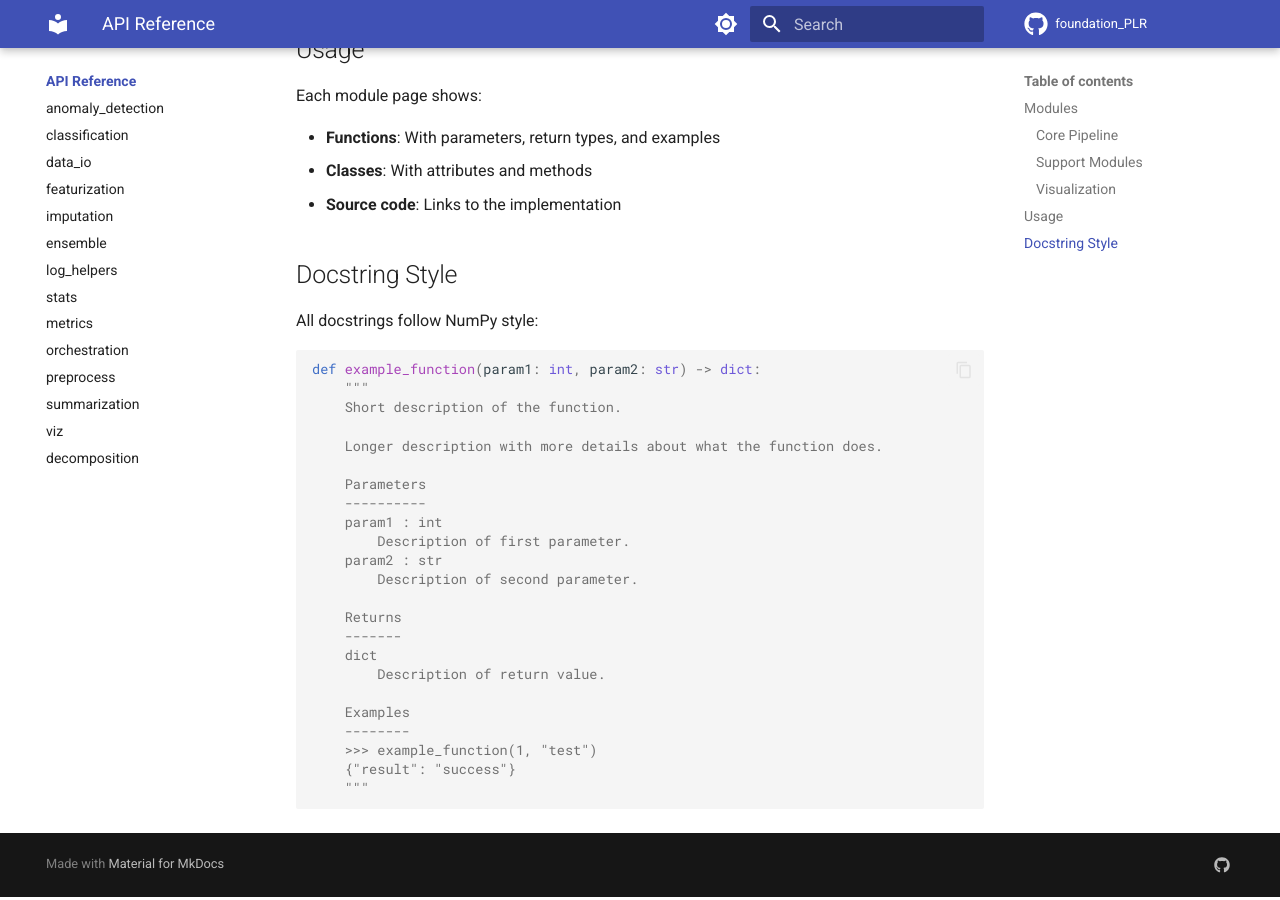
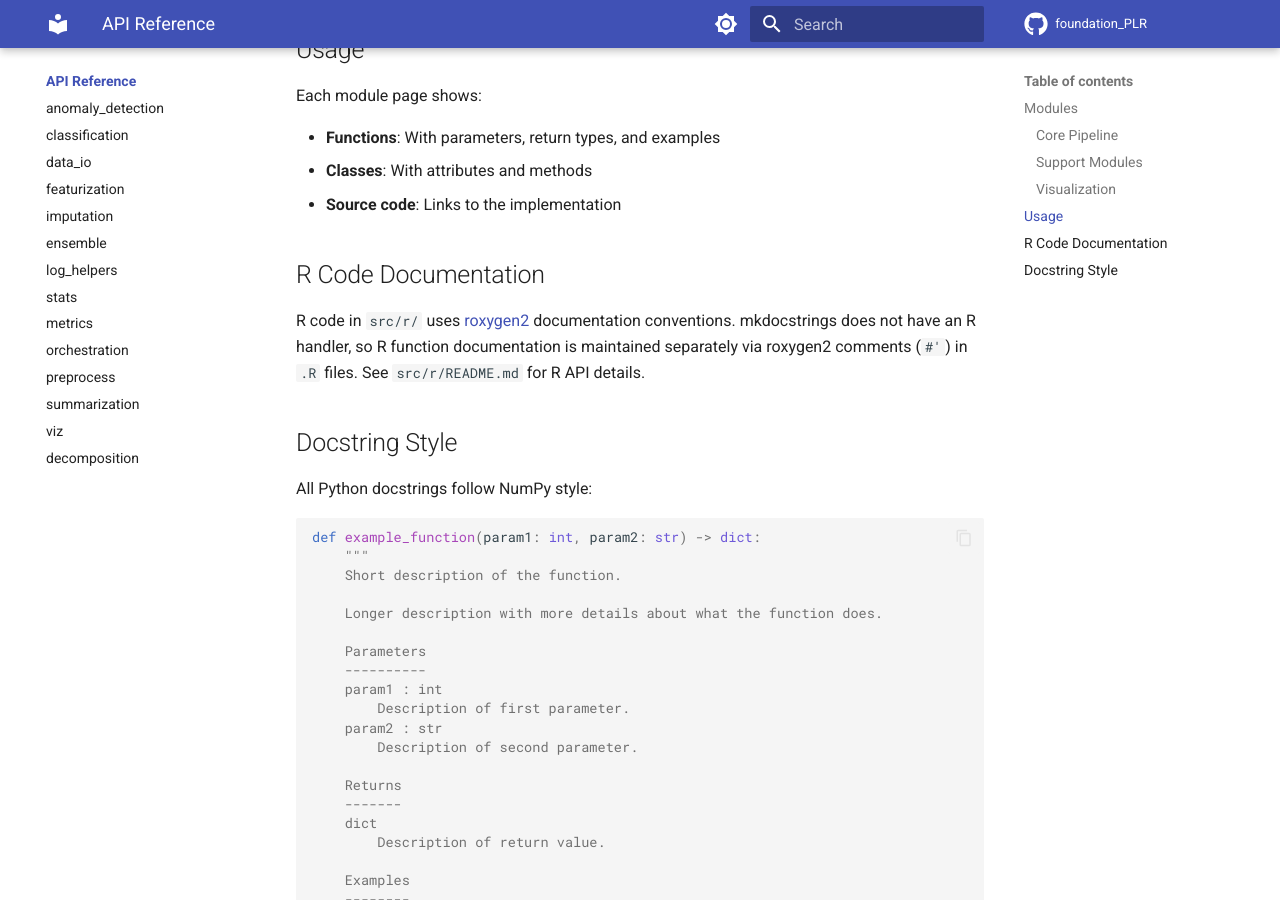
Before and after one commit to petteriTeikari/foundation_PLR, an MkDocs documentation site: the page built from docs/api-reference/index.md, in a window 1280 px wide and 900 px high, scrolled down 1528 px. Built offline with MkDocs 1.6.1 and Material for MkDocs 9.7.7, drawn with Linux system fonts in a browser that asks for light colours; comment, search, counter and statistics services are not loaded.

Commit message:
docs: Add academic rigor guardrail and R docstring limitation note
- Add Rule #15 to CLAUDE.md: "Academic rigor over speed" — no
  continue-on-error, no disabling features for speed, fix root causes
- Document R docstring limitation in API reference index (mkdocstrings
  has no R handler; R uses roxygen2 separately)

Co-Authored-By: Claude Opus 4.6 <noreply@anthropic.com>

````diff
--- a/docs/api-reference/index.md
+++ b/docs/api-reference/index.md
@@ -44,9 +44,15 @@ Each module page shows:
 - **Classes**: With attributes and methods
 - **Source code**: Links to the implementation
 
+## R Code Documentation
+
+R code in `src/r/` uses [roxygen2](https://roxygen2.r-lib.org/) documentation conventions.
+mkdocstrings does not have an R handler, so R function documentation is maintained
+separately via roxygen2 comments (`#'`) in `.R` files. See `src/r/README.md` for R API details.
+
 ## Docstring Style
 
-All docstrings follow NumPy style:
+All Python docstrings follow NumPy style:
 
 ```python
 def example_function(param1: int, param2: str) -> dict:
````
Also changed, not shown: CLAUDE.md (+12 -0 lines).
